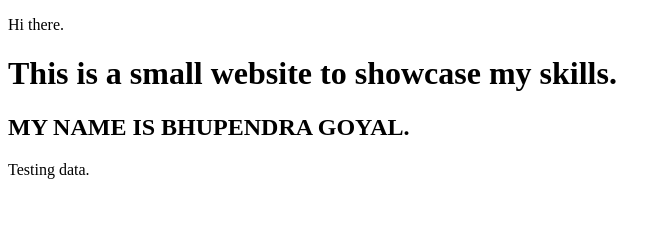
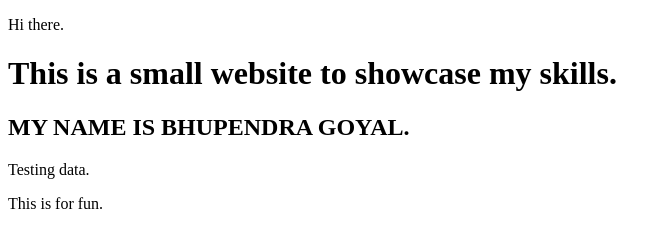
Before and after one commit to ShamitaGoyal/test, a plain HTML site: page index.html in a window 1280 px wide. Shown: the whole page, without its empty margins (0-671 px from the left). Drawn offline with Linux system fonts and the light colour scheme.

Commit message:
new line

```diff
--- a/index.html
+++ b/index.html
@@ -10,5 +10,6 @@
 <h1>This is a small website to showcase my skills.</h1>
 <h2>MY NAME IS BHUPENDRA GOYAL.</h2>
 <p>Testing data.</p>
+<p>This is for fun.</p>
 </body>
 </html>
```
